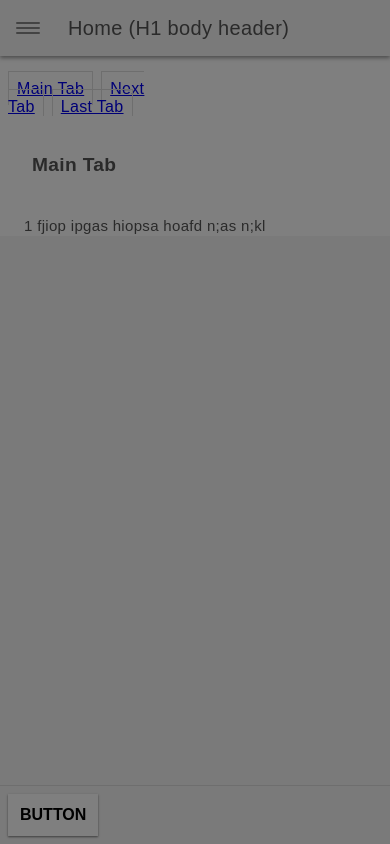
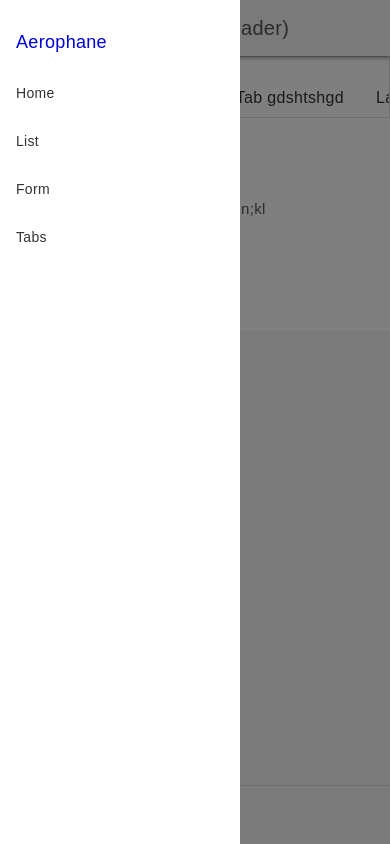
Before and after one commit to chrisbroski/aerophane, a website: page template_src/www/tabs/tabs.html in a window 390 px wide. Both pictures are taken after a click on the button 28 px from the left and 28 px from the top of the page. Drawn offline with Linux system fonts and the light colour scheme; some packages are replaced by stand-ins of ours.

Commit message:
better tabs

```diff
--- a/template_src/www/inc/Aerophane.css
+++ b/template_src/www/inc/Aerophane.css
@@ -42,8 +42,9 @@
 }
 
 article > h1, article > h2, article > h3, article > h4, article > h5, article > h6 {
-    margin: 2em 0 2em 24px;
+    margin: 1.5em 0 1.5em 16px;
     font-size: larger;
+    color: #00d;
 }
 
 article button, body > footer button {
@@ -63,6 +64,9 @@
     overflow: visible;
     max-width: 580px;
     /*border-bottom: 1px solid #ddd;*/
+}
+article > *:last-child {
+    padding-bottom: 112px;
 }
 
 article p, body > div.dialog p {
@@ -154,12 +158,12 @@
 }
 
 article > footer {
-    margin: 8px -8px -56px; padding: 8px 8px 112px;
+    margin: 8px -8px -56px; padding: 8px;
     background: #666;
     color: #fff;
 }
 
-body > nav {
+body > nav#main {
     position: fixed;
     top: 0; bottom: 0; left: 0;
     overflow: hidden;
@@ -168,23 +172,23 @@
     transition: width 0.2s;
 }
 
-body > nav h2 {
+body > nav#main h2 {
     margin: 32px 0 16px 16px;
     font-size: 18px;
     font-weight: normal;
     color: #00d;
 }
-body > nav p {
+body > nav#main p {
     margin: 0;
     font-size: 14px;
 }
-body > nav p a {
+body > nav#main p a {
     padding: 16px;
     display: block;
     text-decoration: none;
     color: #333;
 }
-body > nav p a:hover, #aeroDialogSelect > div:hover {
+body > nav p.main a:hover, #aeroDialogSelect > div:hover {
     cursor: pointer;
     background: #eee;
 }
@@ -369,7 +373,7 @@
     body > header button {
         display: none;
     }
-    body > nav {
+    body > nav#main {
         width: 240px;
     }
     #matte {
--- a/template_src/www/inc/Aerophane.js
+++ b/template_src/www/inc/Aerophane.js
@@ -71,7 +71,7 @@
     this.showDialog = showDialog;
 
     function clearDialogs() {
-        document.querySelector("nav").removeAttribute("style");
+        document.querySelector("nav#main").removeAttribute("style");
         forEachElement(document.querySelectorAll("div.dialog"), function (el) {
             el.style.display = "none";
         });
@@ -97,6 +97,7 @@
         navButton.innerHTML = "<div></div><div></div><div></div>";
 
         navNav = document.createElement("nav");
+        navNav.id = "main";
         navH2 = document.createElement("h2");
         navH2.textContent = "Aerophane";
         navNav.appendChild(navH2);
@@ -113,7 +114,7 @@
         document.body.appendChild(navNav);
 
         touchclick(document.querySelector("body > header button:first-child"), function () {
-            document.querySelector("nav").style.width = "240px";
+            document.querySelector("body > nav#main").style.width = "240px";
             document.getElementById("matte").style.display = "block";
             manipulateClassNames("add", document.body, "stop-scrolling");
         });
@@ -179,13 +180,16 @@
     }
 
     function showTab(tabIndex) {
-        var tabArticles = document.querySelectorAll("article.tabs");
+        var tabArticles = document.querySelectorAll("article.tabs"),
+            tabTabs = document.querySelectorAll("nav.tabs a");
 
         aero.forEachElement(tabArticles, function (el, ii) {
             if (ii === tabIndex - 1) {
-                el.style.display = "block";
+                el.className = "tabs active";
+                tabTabs[ii].className = "active";
             } else {
-                el.style.display = "none";
+                el.className = "tabs";
+                tabTabs[ii].className = "";
             }
         });
     }
@@ -194,7 +198,7 @@
         var tabArticles = document.querySelectorAll("article.tabs");
 
         aero.forEachElement(tabArticles, function (el, ii) {
-            var tabNav, tabA;
+            var tabNav, tabA, tabName;
 
             if (ii === 0) {
                 tabNav = document.createElement("nav");
@@ -203,7 +207,9 @@
             }
 
             tabA = document.createElement("a");
-            tabA.textContent = el.getElementsByTagName("h2")[0].textContent;
+            tabName = el.firstElementChild;
+            tabA.textContent = tabName.textContent;
+            el.removeChild(tabName);
             tabA.href = "#tab" + (ii + 1);
             document.querySelector("body > nav").appendChild(tabA);
         });
--- a/template_src/www/inc/main.js
+++ b/template_src/www/inc/main.js
@@ -13,7 +13,8 @@
     aero = new Aerophane([
         {"name": "Home", "href": "../home/home.html"},
         {"name": "List", "href": "../list/list.html"},
-        {"name": "Form", "href": "../form/form.html"}
+        {"name": "Form", "href": "../form/form.html"},
+        {"name": "Tabs", "href": "../tabs/tabs.html"}
     ]);
 
 }());
--- a/template_src/www/tabs/tabs.html
+++ b/template_src/www/tabs/tabs.html
@@ -10,20 +10,31 @@
 <title>Aerophane - Home</title>
 <style>
 nav.tabs {
-    padding: 24px 8px 0;
+    padding: 24px 0 0;
     position: static;
     overflow: auto;
     width: auto;
+    white-space: nowrap;
+    border: 1px solid #ddd;
 }
 nav.tabs a {
-    margin-right: 8px;
-    padding: 8px;
-    border-top: 1px solid #ddd;
-    border-left: 1px solid #ddd;
-    border-right: 1px solid #ddd;
+    padding: 8px 16px;
+    display: inline-block;
+    text-decoration: none;
+    color: #333;
+}
+nav.tabs a.active {
+    border-bottom: 2px solid #00d;
+}
+nav.tabs a:active {
+    background: rgba(0, 0, 221, 0.2);
+    color: #333;
 }
 article.tabs {
     display: none;
+}
+article.tabs.active {
+    display: block;
 }
 </style>
 
@@ -35,17 +46,20 @@
 </header>
 
 <article class="tabs">
-<h2>Main Tab</h2>
+<h2>Main Tab zfdsafdsaf</h2>
+<h3>First panel of stuff</h3>
 <p>1 fjiop ipgas hiopsa hoafd n;as n;kl
 </article>
 
 <article class="tabs">
-<h2>Next Tab</h2>
+<h2>Next Tab gdshtshgd</h2>
+<h3>Next panel of stuff</h3>
 <p>2 fjiop ipgas hiopsa hoafd n;as n;kl
 </article>
 
 <article class="tabs">
-<h2>Last Tab</h2>
+<h2>Last Tab 65ehytrdhtf</h2>
+<h3>Last panel of stuff</h3>
 <p>3 fjiop ipgas hiopsa hoafd n;as n;kl
 </article>
 
```
Also changed, not shown: template_src/www/list/list.html (+3 -0 lines).
